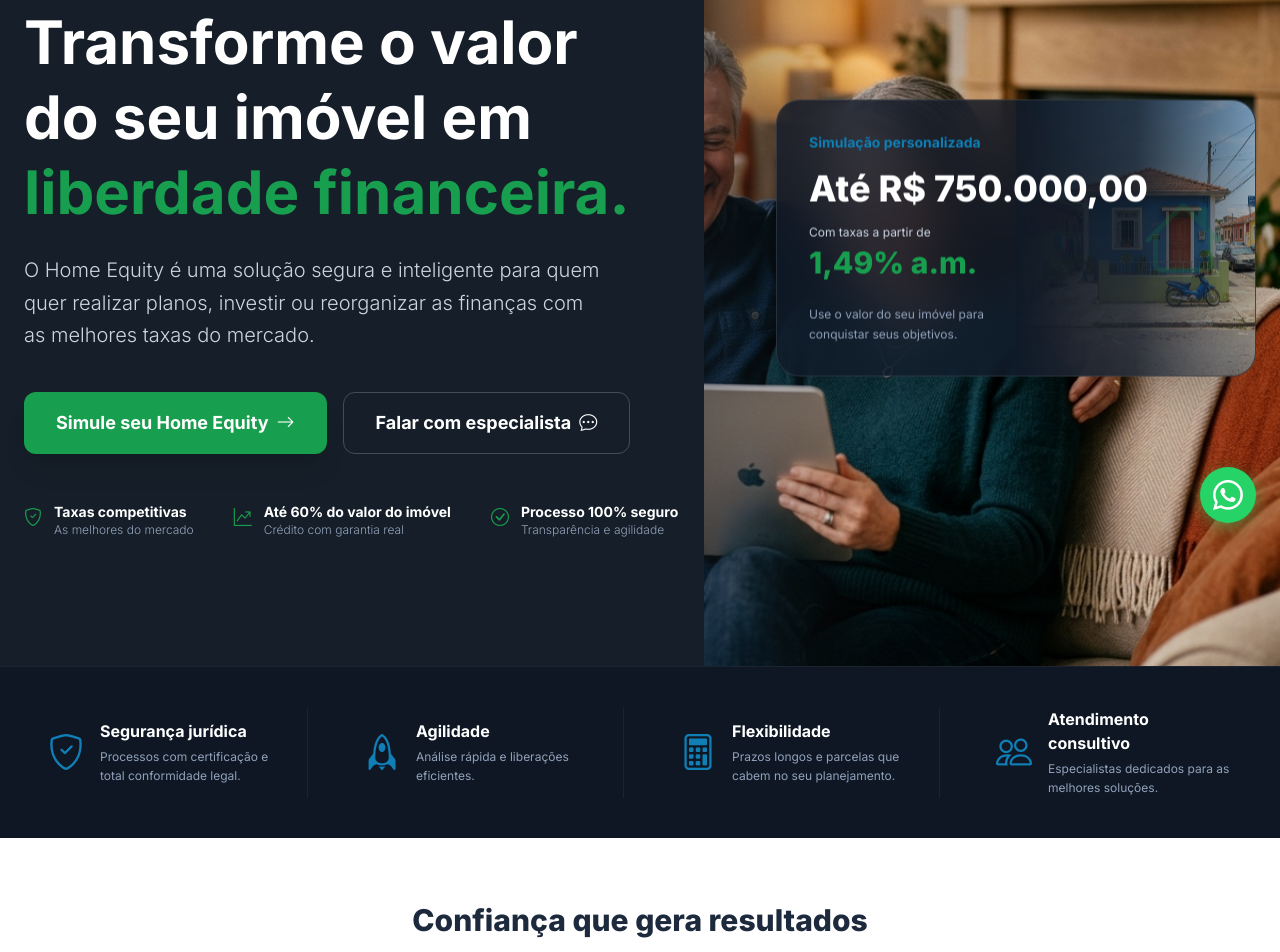
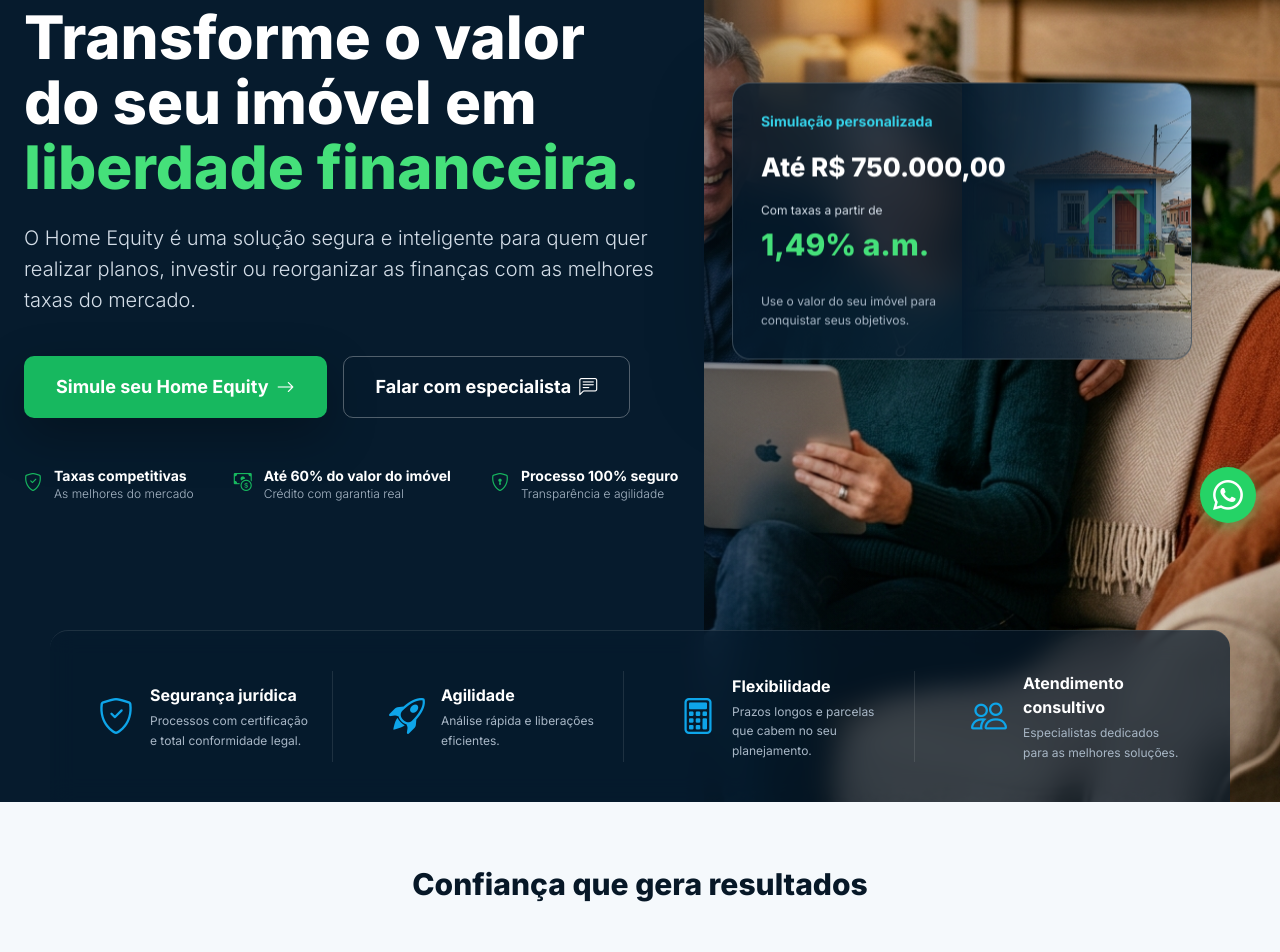
Before and after one commit to joabedev123-alt/notarycred-landing-page, a React (Vite) app: page / in a window 1280 px wide. Shown: the part 253-1205 px from the top of the page. Built offline with nearby package versions, Linux system fonts and the light colour scheme.

Commit message:
style: sincroniza hero com cores e tokens exatos do arquivo json

```diff
--- a/src/App.tsx
+++ b/src/App.tsx
@@ -67,11 +67,11 @@ function App() {
       </header>
 
       {/* 2. HERO PRINCIPAL */}
-      <section id="inicio" className="pt-36 lg:pt-0 bg-nc-navy-dark text-white relative flex flex-col">
+      <section id="inicio" className="pt-36 lg:pt-0 bg-[#061B2D] text-white relative flex flex-col">
         {/* Fundo imagem na direita (Desktop) */}
         <div className="absolute inset-0 z-0 hidden lg:block">
-           <div className="absolute inset-0 bg-nc-navy-dark z-10 w-[55%]"></div>
-           <div className="absolute inset-0 bg-gradient-to-r from-nc-navy-dark via-nc-navy-dark/90 to-transparent z-10 w-[70%]"></div>
+           <div className="absolute inset-0 bg-[#061B2D] z-10 w-[55%]"></div>
+           <div className="absolute inset-0 bg-gradient-to-r from-[#061B2D] via-[#061B2D]/90 to-transparent z-10 w-[70%]"></div>
            <img src="/couple-couch.png" alt="Casal feliz usando tablet no sofá" className="absolute right-0 top-0 h-full w-[55%] object-cover object-right z-0" />
         </div>
 
@@ -82,49 +82,49 @@ function App() {
             className="lg:w-[55%] xl:w-[60%]"
           >
             {/* Badge HOME EQUITY */}
-            <div className="inline-flex items-center gap-2 border border-white/20 rounded-full px-4 py-1.5 mb-8 bg-white/5 backdrop-blur-sm">
-              <i className="bi bi-check-circle text-nc-tech-blue text-sm"></i>
-              <span className="text-xs font-bold tracking-widest text-slate-200">HOME EQUITY</span>
+            <div className="inline-flex items-center gap-2 border border-[#0EA5E9]/30 rounded-full px-4 py-1.5 mb-8 bg-[#0EA5E9]/10 backdrop-blur-sm">
+              <i className="bi bi-check-circle text-[#9EEBFF] text-sm"></i>
+              <span className="text-xs font-bold tracking-widest text-[#9EEBFF]">HOME EQUITY</span>
             </div>
 
-            <h1 className="text-4xl md:text-5xl lg:text-6xl font-bold leading-tight mb-6">
+            <h1 className="text-4xl md:text-5xl lg:text-6xl font-extrabold leading-[1.08] mb-6 text-white max-w-[620px]">
               Transforme o valor<br/>do seu imóvel em<br/>
-              <span className="text-nc-trust-green">liberdade financeira.</span>
+              <span className="text-[#45E07A]">liberdade financeira.</span>
             </h1>
-            <p className="text-lg md:text-xl text-slate-300 mb-10 leading-relaxed font-light max-w-xl mx-auto lg:mx-0">
+            <p className="text-[17px] lg:text-[20px] text-[#D4DEE8] mb-10 leading-[1.55] font-light max-w-[640px] mx-auto lg:mx-0">
               O Home Equity é uma solução segura e inteligente para quem quer realizar planos, investir ou reorganizar as finanças com as melhores taxas do mercado.
             </p>
 
             <div className="flex flex-col sm:flex-row gap-3 md:gap-4 justify-center lg:justify-start mb-12">
-              <a href={WHATSAPP_LINK} target="_blank" rel="noreferrer" className="bg-nc-trust-green text-white px-8 py-4 rounded-xl font-bold text-lg hover:bg-nc-trust-green/90 transition-all duration-300 shadow-xl flex items-center justify-center gap-2">
+              <a href={WHATSAPP_LINK} target="_blank" rel="noreferrer" className="bg-[#17B85F] text-white px-8 py-4 rounded-[10px] font-bold text-lg hover:bg-[#149E52] transition-all duration-300 shadow-[0_18px_50px_rgba(0,0,0,0.28)] flex items-center justify-center gap-2">
                 Simule seu Home Equity <i className="bi bi-arrow-right"></i>
               </a>
-              <a href="#solucoes" className="bg-transparent border border-white/20 text-white px-8 py-4 rounded-xl font-bold text-lg hover:bg-white/10 transition-all duration-300 flex items-center justify-center gap-2">
-                Falar com especialista <i className="bi bi-chat-dots"></i>
+              <a href="#solucoes" className="bg-transparent border border-white/30 text-white px-8 py-4 rounded-[10px] font-bold text-lg hover:bg-white/10 transition-all duration-300 flex items-center justify-center gap-2">
+                Falar com especialista <i className="bi bi-chat-left-text"></i>
               </a>
             </div>
 
             {/* Trust points */}
             <div className="flex flex-col sm:flex-row gap-4 sm:gap-6 lg:gap-10 justify-center lg:justify-start">
                <div className="flex items-start gap-3">
-                 <i className="bi bi-shield-check text-nc-trust-green mt-0.5 text-lg"></i>
+                 <i className="bi bi-shield-check text-[#17B85F] mt-0.5 text-lg"></i>
                  <div className="text-left">
                    <p className="font-bold text-sm text-white">Taxas competitivas</p>
-                   <p className="text-xs text-slate-400 font-light">As melhores do mercado</p>
+                   <p className="text-xs text-[#A8B7C6] font-light">As melhores do mercado</p>
                  </div>
                </div>
                <div className="flex items-start gap-3">
-                 <i className="bi bi-graph-up-arrow text-nc-trust-green mt-0.5 text-lg"></i>
+                 <i className="bi bi-cash-coin text-[#17B85F] mt-0.5 text-lg"></i>
                  <div className="text-left">
                    <p className="font-bold text-sm text-white">Até 60% do valor do imóvel</p>
-                   <p className="text-xs text-slate-400 font-light">Crédito com garantia real</p>
+                   <p className="text-xs text-[#A8B7C6] font-light">Crédito com garantia real</p>
                  </div>
                </div>
                <div className="flex items-start gap-3">
-                 <i className="bi bi-check-circle text-nc-trust-green mt-0.5 text-lg"></i>
+                 <i className="bi bi-shield-lock text-[#17B85F] mt-0.5 text-lg"></i>
                  <div className="text-left">
                    <p className="font-bold text-sm text-white">Processo 100% seguro</p>
-                   <p className="text-xs text-slate-400 font-light">Transparência e agilidade</p>
+                   <p className="text-xs text-[#A8B7C6] font-light">Transparência e agilidade</p>
                  </div>
                </div>
             </div>
@@ -141,21 +141,21 @@ function App() {
              </div>
 
              {/* Floating Card - Simulação */}
-             <div className="bg-[#111A28]/80 backdrop-blur-xl p-6 md:p-8 rounded-3xl border border-white/10 shadow-2xl relative w-full max-w-md lg:absolute lg:top-1/2 lg:-translate-y-1/2 lg:right-0 lg:max-w-[480px] overflow-hidden flex">
+             <div className="bg-[#061B2D]/80 backdrop-blur-[18px] p-6 md:p-[28px] rounded-[18px] border border-white/20 shadow-[0_24px_80px_rgba(0,0,0,0.35)] relative w-full max-w-md lg:absolute lg:top-1/2 lg:-translate-y-1/2 lg:right-[13%] lg:max-w-[460px] overflow-hidden flex">
                <div className="flex-1 relative z-10">
-                 <p className="text-nc-tech-blue text-sm font-bold mb-4">Simulação personalizada</p>
-                 <h3 className="text-3xl md:text-4xl font-extrabold text-white mb-2">Até R$ 750.000,00</h3>
-                 <p className="text-xs text-slate-300 mb-1 mt-4">Com taxas a partir de</p>
-                 <p className="text-3xl font-extrabold text-nc-trust-green mb-6">1,49% a.m.</p>
-                 <p className="text-xs text-slate-400 leading-relaxed max-w-[200px]">Use o valor do seu imóvel para conquistar seus objetivos.</p>
+                 <p className="text-[#35D1E8] text-sm font-bold mb-4">Simulação personalizada</p>
+                 <h3 className="text-[26px] font-[800] text-[#FFFFFF] mb-2">Até R$ 750.000,00</h3>
+                 <p className="text-xs text-[#D4DEE8] mb-1 mt-4">Com taxas a partir de</p>
+                 <p className="text-[30px] font-[800] text-[#45E07A] mb-6">1,49% a.m.</p>
+                 <p className="text-xs text-[#A8B7C6] leading-relaxed max-w-[200px]">Use o valor do seu imóvel para conquistar seus objetivos.</p>
                </div>
 
-               <div className="absolute right-0 bottom-0 top-0 w-1/2 opacity-70">
+               <div className="absolute right-0 bottom-0 top-0 w-1/2 opacity-80">
                  <img src="/simple-house.png" className="w-full h-full object-cover object-left" alt="Casa" />
-                 <div className="absolute inset-0 bg-gradient-to-r from-[#111A28] via-[#111A28]/80 to-transparent"></div>
+                 <div className="absolute inset-0 bg-gradient-to-r from-[#061B2D] via-[#061B2D]/80 to-transparent"></div>
                  {/* Icon inside house graphic */}
                  <div className="absolute right-8 top-1/2 -translate-y-1/2 opacity-80">
-                    <i className="bi bi-house text-[80px] text-nc-trust-green/30"></i>
+                    <i className="bi bi-house text-[80px] text-[#17B85F]/50"></i>
                  </div>
                </div>
              </div>
@@ -163,39 +163,39 @@ function App() {
         </div>
 
         {/* Benefits Bottom Bar */}
-        <div className="border-t border-white/5 bg-[#0F1724] relative z-20">
+        <div className="border-t border-white/10 bg-[#061B2D]/70 backdrop-blur-md relative z-20 rounded-t-[18px] max-w-[1180px] mx-auto">
           <div className="container mx-auto px-6 py-10">
-            <div className="grid grid-cols-1 md:grid-cols-2 lg:grid-cols-4 gap-8 divide-y md:divide-y-0 md:divide-x divide-white/5">
+            <div className="grid grid-cols-1 md:grid-cols-2 lg:grid-cols-4 gap-8 divide-y md:divide-y-0 md:divide-x divide-white/10">
 
               <div className="flex items-center gap-4 lg:px-6 pt-4 md:pt-0">
-                <i className="bi bi-shield-check text-4xl text-nc-tech-blue"></i>
+                <i className="bi bi-shield-check text-4xl text-[#0EA5E9]"></i>
                 <div className="text-left">
                   <h4 className="text-white font-bold mb-1">Segurança jurídica</h4>
-                  <p className="text-xs text-slate-400 leading-relaxed">Processos com certificação e total conformidade legal.</p>
+                  <p className="text-xs text-[#A8B7C6] leading-relaxed">Processos com certificação e total conformidade legal.</p>
                 </div>
               </div>
 
               <div className="flex items-center gap-4 lg:px-6 pt-4 md:pt-0">
-                <i className="bi bi-rocket text-4xl text-nc-tech-blue"></i>
+                <i className="bi bi-rocket-takeoff text-4xl text-[#0EA5E9]"></i>
                 <div className="text-left">
                   <h4 className="text-white font-bold mb-1">Agilidade</h4>
-                  <p className="text-xs text-slate-400 leading-relaxed">Análise rápida e liberações eficientes.</p>
+                  <p className="text-xs text-[#A8B7C6] leading-relaxed">Análise rápida e liberações eficientes.</p>
                 </div>
               </div>
 
               <div className="flex items-center gap-4 lg:px-6 pt-4 md:pt-0">
-                <i className="bi bi-calculator text-4xl text-nc-tech-blue"></i>
+                <i className="bi bi-calculator text-4xl text-[#0EA5E9]"></i>
                 <div className="text-left">
                   <h4 className="text-white font-bold mb-1">Flexibilidade</h4>
-                  <p className="text-xs text-slate-400 leading-relaxed">Prazos longos e parcelas que cabem no seu planejamento.</p>
+                  <p className="text-xs text-[#A8B7C6] leading-relaxed">Prazos longos e parcelas que cabem no seu planejamento.</p>
                 </div>
               </div>
 
               <div className="flex items-center gap-4 lg:px-6 pt-4 md:pt-0">
-                <i className="bi bi-people text-4xl text-nc-tech-blue"></i>
+                <i className="bi bi-people text-4xl text-[#0EA5E9]"></i>
                 <div className="text-left">
                   <h4 className="text-white font-bold mb-1">Atendimento consultivo</h4>
-                  <p className="text-xs text-slate-400 leading-relaxed">Especialistas dedicados para as melhores soluções.</p>
+                  <p className="text-xs text-[#A8B7C6] leading-relaxed">Especialistas dedicados para as melhores soluções.</p>
                 </div>
               </div>
 
@@ -205,15 +205,15 @@ function App() {
       </section>
 
       {/* Confiança que gera resultados */}
-      <section className="bg-white py-16 border-b border-gray-100 relative z-20">
+      <section className="bg-[#F5F9FC] py-16 border-b border-gray-100 relative z-20">
         <div className="container mx-auto px-6">
-          <h3 className="text-2xl md:text-3xl font-extrabold text-center text-slate-800 mb-12">Confiança que gera resultados</h3>
+          <h3 className="text-2xl md:text-3xl font-extrabold text-center text-[#071827] mb-12">Confiança que gera resultados</h3>
           <div className="grid grid-cols-1 md:grid-cols-2 lg:grid-cols-4 gap-10 lg:gap-6">
 
             <div className="flex flex-col md:flex-row items-center justify-center gap-4 text-center md:text-left">
-              <i className="bi bi-cash-coin text-4xl text-slate-700"></i>
+              <i className="bi bi-cash-stack text-4xl text-slate-700"></i>
               <div>
-                <p className="text-2xl font-extrabold text-slate-800">+ R$ 2,8 bilhões</p>
+                <p className="text-2xl font-extrabold text-[#071827]">+ R$ 2,8 bilhões</p>
                 <p className="text-sm text-slate-500 font-medium">em crédito liberado</p>
               </div>
             </div>
@@ -221,15 +221,15 @@ function App() {
             <div className="flex flex-col md:flex-row items-center justify-center gap-4 text-center md:text-left">
               <i className="bi bi-person-plus text-4xl text-slate-700"></i>
               <div>
-                <p className="text-2xl font-extrabold text-slate-800">+ 18 mil</p>
+                <p className="text-2xl font-extrabold text-[#071827]">+ 18 mil</p>
                 <p className="text-sm text-slate-500 font-medium">clientes atendidos</p>
               </div>
             </div>
 
             <div className="flex flex-col md:flex-row items-center justify-center gap-4 text-center md:text-left">
-              <i className="bi bi-layers text-4xl text-slate-700"></i>
+              <i className="bi bi-box-seam text-4xl text-slate-700"></i>
               <div>
-                <p className="text-2xl font-extrabold text-slate-800">+ 1,5 mil</p>
+                <p className="text-2xl font-extrabold text-[#071827]">+ 1,5 mil</p>
                 <p className="text-sm text-slate-500 font-medium">parceiros imobiliários</p>
               </div>
             </div>
@@ -237,7 +237,7 @@ function App() {
             <div className="flex flex-col md:flex-row items-center justify-center gap-4 text-center md:text-left">
               <i className="bi bi-star text-4xl text-slate-700"></i>
               <div>
-                <p className="text-2xl font-extrabold text-slate-800">4,9/5</p>
+                <p className="text-2xl font-extrabold text-[#071827]">4,9/5</p>
                 <p className="text-sm text-slate-500 font-medium">avaliação dos clientes</p>
               </div>
             </div>
```
